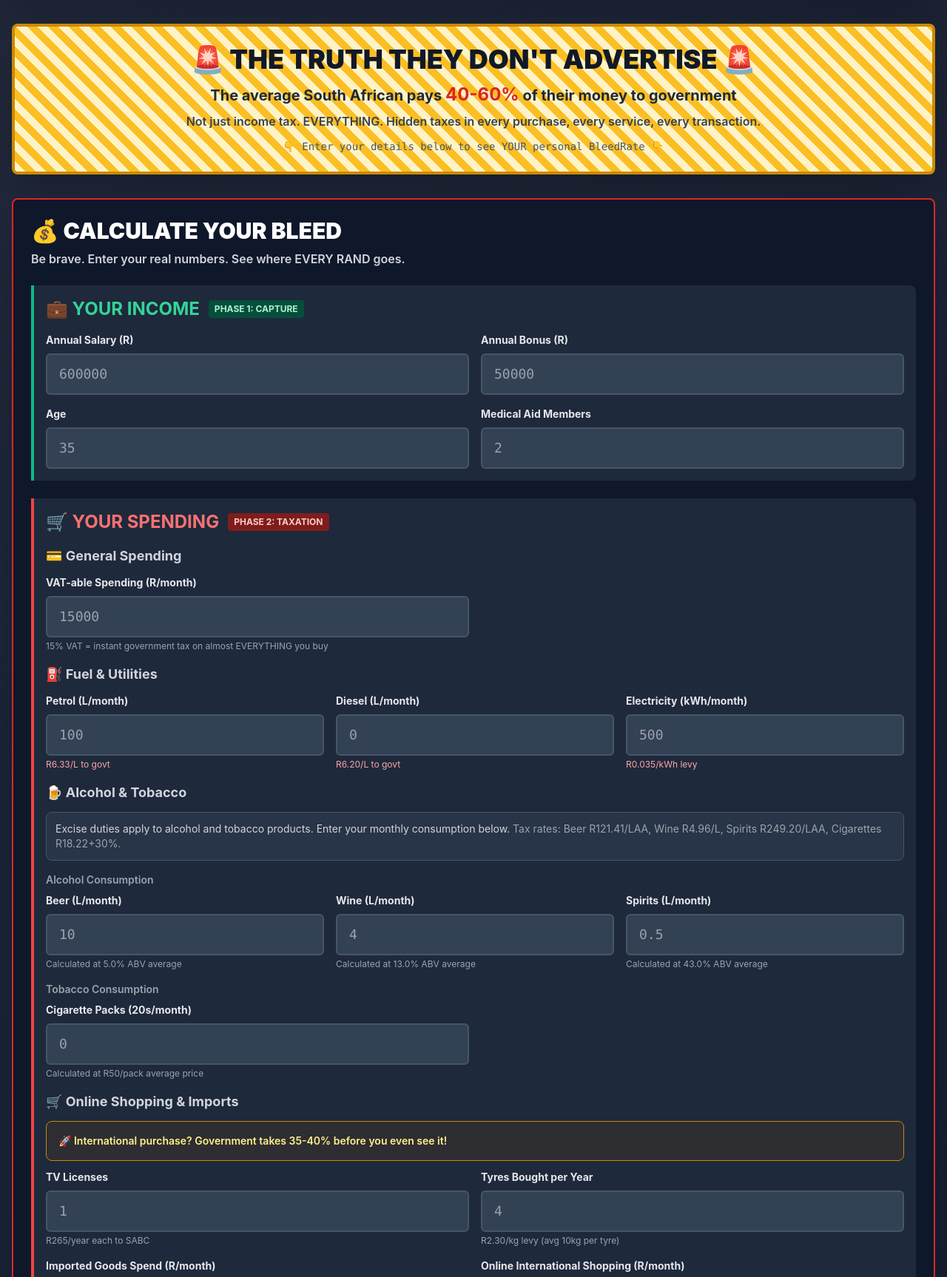
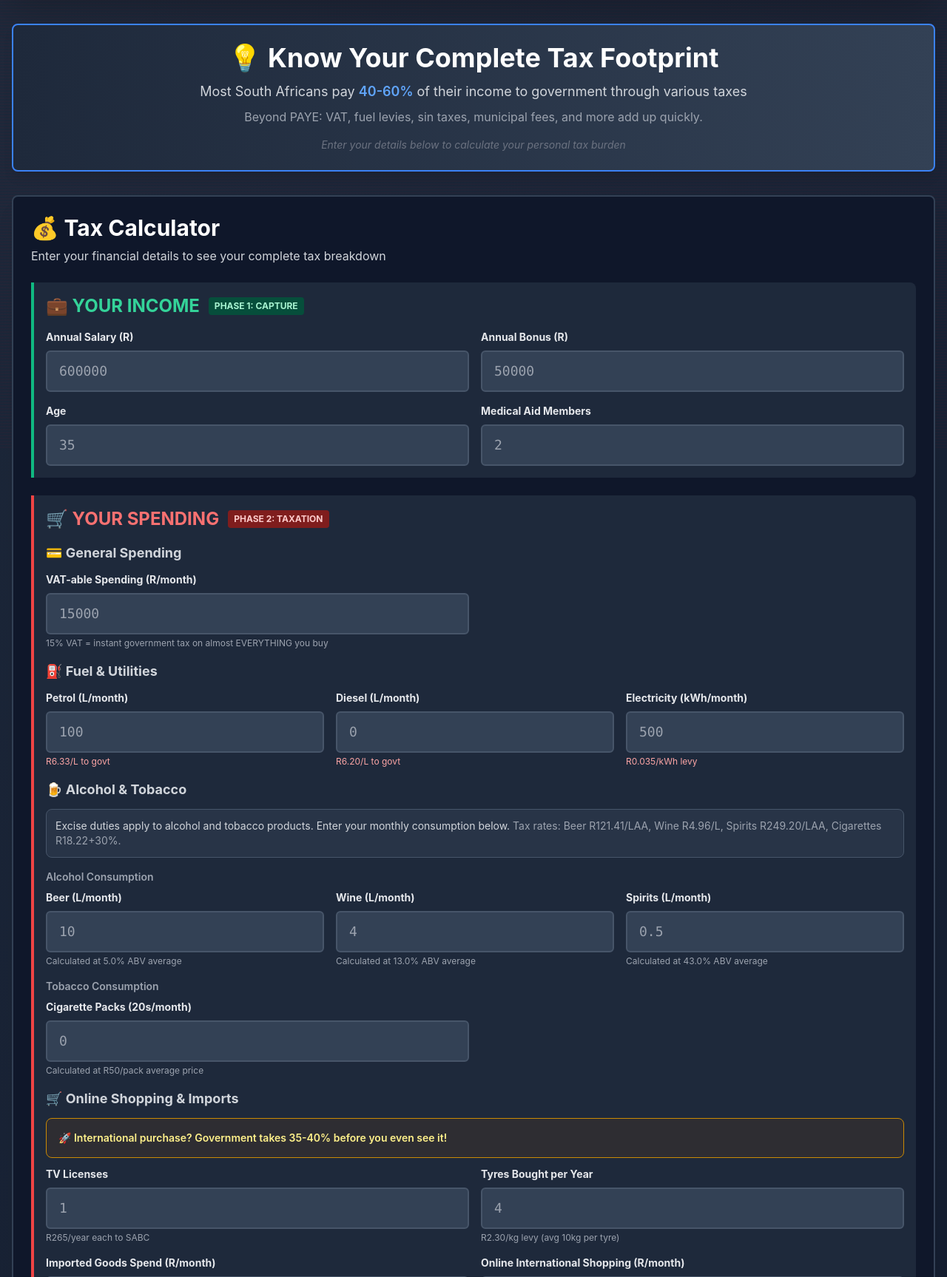
Before and after one commit to louisza/BleedRate, a FastAPI app: page / in a window 1280 px wide. Shown: the part 192-1919 px from the top of the page at 74% size. Run offline with FastAPI, Linux system fonts and the light colour scheme; some libraries are stand-ins or nearby versions.

Commit message:
improve: replace aggressive warning messaging with professional, trustworthy tone
Changes:
- Banner: 'THE TRUTH THEY DON'T ADVERTISE' → 'Know Your Complete Tax Footprint'
- Color scheme: Yellow warning stripes & red borders → Blue professional design
- Submit button: 'EXPOSE MY BLEED RATE 💣' → 'Calculate My Tax Footprint 📊'
- Removed: 'Warning: Results may shock you' spam-like text
- Form header: 'CALCULATE YOUR BLEED' → 'Tax Calculator'
- Tone: ALL CAPS aggressive → Sentence case informative

User feedback: Previous messaging looked like spam warnings, made users
reluctant to use the site. New version is informative, professional, and
builds trust while still communicating the same important message.

Result: More inviting, less fear-mongering, higher conversion expected

```diff
--- a/app/templates/index.html
+++ b/app/templates/index.html
@@ -3,36 +3,36 @@
 {% block content %}
 <div class="max-w-7xl mx-auto px-4 py-8">
 
-    <!-- Shocking Stats Banner -->
-    <div class="warning-stripe border-4 border-yellow-600 rounded-lg p-6 mb-8 shadow-2xl">
+    <!-- Information Banner -->
+    <div class="bg-gradient-to-r from-slate-800 to-slate-700 border-2 border-blue-500 rounded-lg p-6 mb-8 shadow-lg">
         <div class="text-center">
-            <h2 class="text-3xl md:text-4xl font-black text-gray-900 mb-3">
-                &#128680; THE TRUTH THEY DON'T ADVERTISE &#128680;
+            <h2 class="text-3xl md:text-4xl font-bold text-white mb-3">
+                💡 Know Your Complete Tax Footprint
             </h2>
-            <p class="text-xl text-gray-800 font-bold mb-2">
-                The average South African pays <span class="text-red-600 text-2xl">40-60%</span> of their money to government
+            <p class="text-lg text-gray-300 mb-2">
+                Most South Africans pay <span class="text-blue-400 font-semibold">40-60%</span> of their income to government through various taxes
             </p>
-            <p class="text-gray-700 font-semibold">
-                Not just income tax. EVERYTHING. Hidden taxes in every purchase, every service, every transaction.
+            <p class="text-gray-400">
+                Beyond PAYE: VAT, fuel levies, sin taxes, municipal fees, and more add up quickly.
             </p>
-            <p class="text-sm text-gray-600 mt-3 font-mono">
-                &#128071; Enter your details below to see YOUR personal BleedRate &#128071;
+            <p class="text-sm text-gray-500 mt-4 italic">
+                Enter your details below to calculate your personal tax burden
             </p>
         </div>
     </div>
 
     <!-- Collapsible Input Form Section -->
-    <div id="input-section" class="bg-slate-900 rounded-lg shadow-2xl p-6 mb-8 border-2 border-red-600 neon-border">
+    <div id="input-section" class="bg-slate-900 rounded-lg shadow-xl p-6 mb-8 border-2 border-slate-700">
         <div class="flex justify-between items-center mb-6">
             <div>
-                <h2 class="text-3xl font-black text-white mb-2">&#128176; CALCULATE YOUR BLEED</h2>
-                <p class="text-gray-300 font-semibold">
-                    Be brave. Enter your real numbers. See where EVERY RAND goes.
+                <h2 class="text-3xl font-bold text-white mb-2">💰 Tax Calculator</h2>
+                <p class="text-gray-300">
+                    Enter your financial details to see your complete tax breakdown
                 </p>
             </div>
             <button type="button" id="toggle-form-btn" onclick="toggleInputForm()"
-                    class="hidden bg-slate-800 hover:bg-slate-700 text-white px-4 py-2 rounded-lg border-2 border-red-500 transition font-bold">
-                &#9660; EDIT YOUR INPUTS
+                    class="hidden bg-slate-800 hover:bg-slate-700 text-white px-4 py-2 rounded-lg border-2 border-slate-600 transition font-semibold">
+                ✏️ Edit Your Inputs
             </button>
         </div>
 
@@ -416,13 +416,13 @@
             <input type="hidden" name="retirement_contrib" value="0">
 
             <!-- Submit Button -->
-            <div class="bg-gradient-to-r from-red-600 to-red-800 rounded-lg p-6 text-center border-2 border-red-400 shadow-2xl">
+            <div class="bg-gradient-to-r from-blue-600 to-blue-700 rounded-lg p-6 text-center border-2 border-blue-500 shadow-lg">
                 <button type="submit"
-                        class="w-full bg-white text-red-900 px-8 py-4 rounded-lg font-black text-2xl hover:bg-red-100 transition-all transform hover:scale-105 shadow-lg">
-                    &#128163; EXPOSE MY BLEED RATE &#128163;
+                        class="w-full bg-white text-blue-900 px-8 py-4 rounded-lg font-bold text-2xl hover:bg-blue-50 transition-all transform hover:scale-105 shadow-md">
+                    📊 Calculate My Tax Footprint
                 </button>
-                <p class="text-red-100 text-sm mt-3 font-semibold">
-                    Warning: Results may shock you. Prepare for truth.
+                <p class="text-blue-100 text-sm mt-3">
+                    See your complete breakdown of taxes, levies, and government charges
                 </p>
             </div>
         </form>
```
